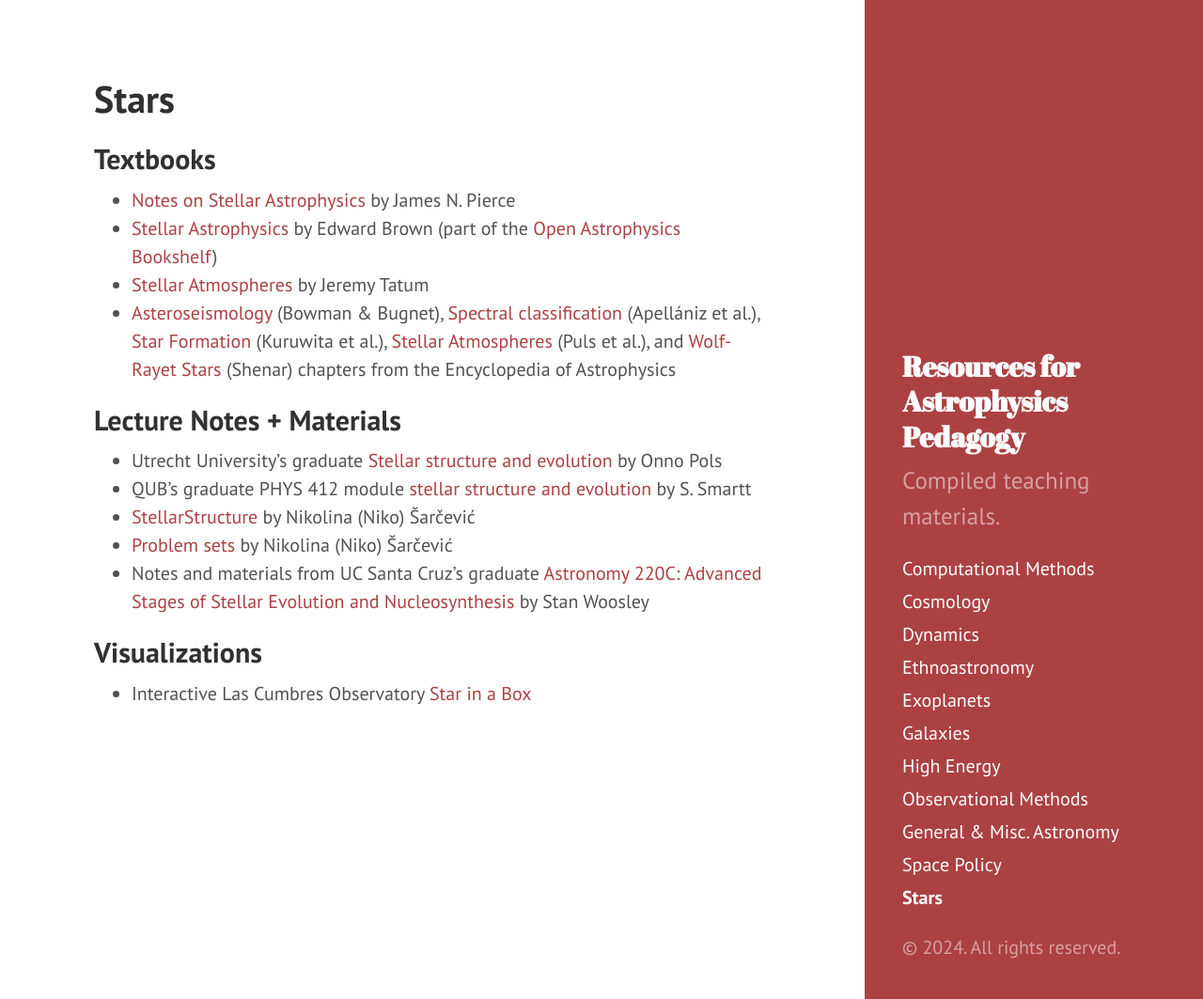
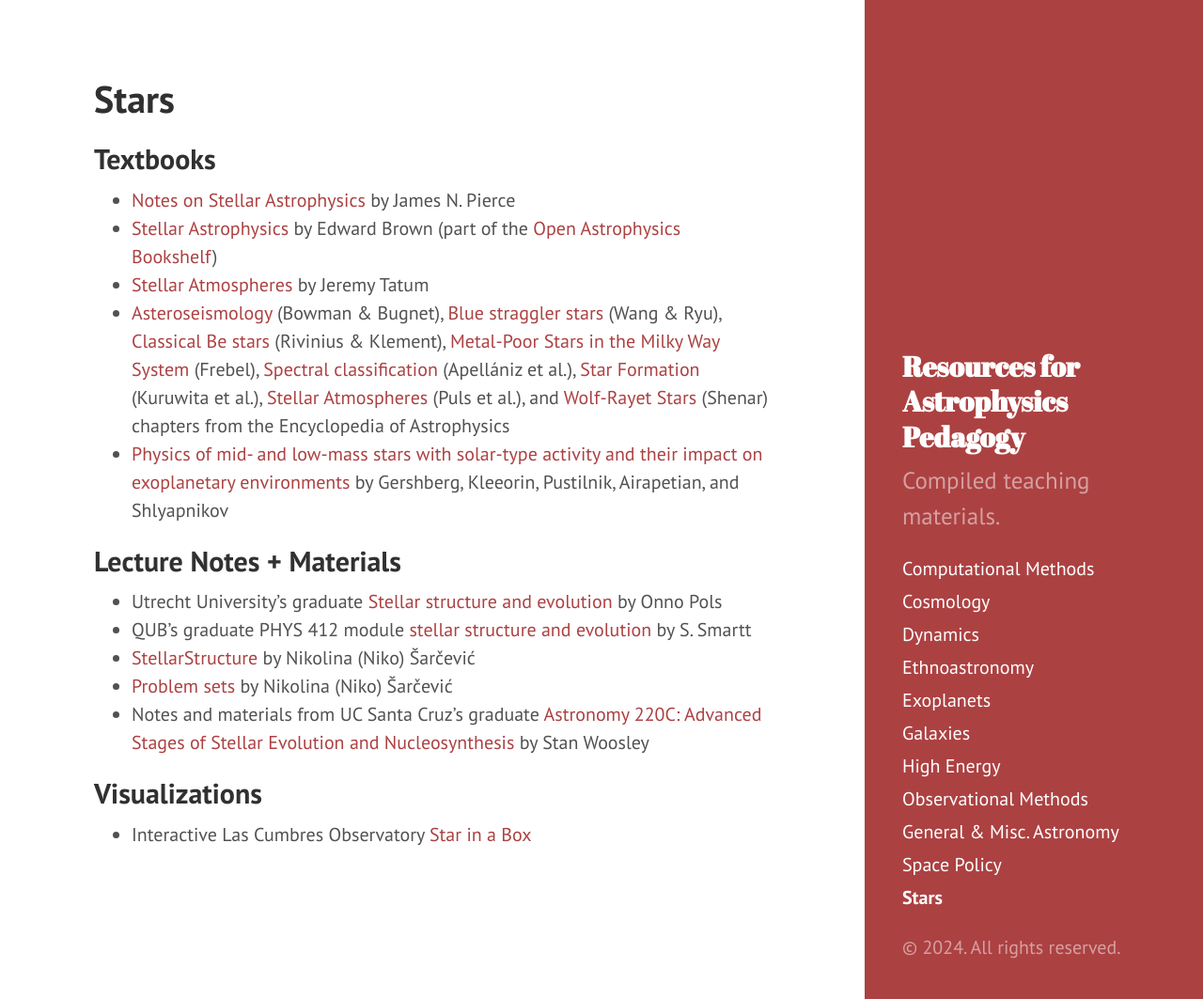
Before and after one commit to astroteaching/astroteaching.github.io, a Jekyll site: the page built from stars.md, in a window 1280 px wide and 1063 px high. Shown: the whole window at 94% size. Built offline with Jekyll 4.4.1, drawn with Linux system fonts in a browser that asks for light colours.

Commit message:
add resources

```diff
--- a/stars.md
+++ b/stars.md
@@ -7,7 +7,8 @@ title: Stars
 - [Notes on Stellar Astrophysics](https://mavdisk.mnsu.edu/wp5884kt/nsa/){:target="_blank"} by James N. Pierce
 - [Stellar Astrophysics](https://web.pa.msu.edu/people/ebrown/docs/stellar-notes.pdf){:target="_blank"} by Edward Brown (part of the [Open Astrophysics Bookshelf](http://open-astrophysics-bookshelf.github.io){:target="_blank"})
 - [Stellar Atmospheres](https://www.astro.uvic.ca/~tatum/stellatm.html){:target="_blank"} by Jeremy Tatum
-- [Asteroseismology](https://arxiv.org/abs/2410.01715){:target="_blank"} (Bowman & Bugnet), [Spectral classification](https://arxiv.org/abs/2410.07301){:target="_blank"} (Apellániz et al.), [Star Formation](https://arxiv.org/abs/2409.03371){:target="_blank"} (Kuruwita et al.), [Stellar Atmospheres](https://arxiv.org/abs/2409.03329){:target="_blank"} (Puls et al.), and [Wolf-Rayet Stars](https://arxiv.org/abs/2410.04436){:target="_blank"} (Shenar) chapters from the Encyclopedia of Astrophysics
+- [Asteroseismology](https://arxiv.org/abs/2410.01715){:target="_blank"} (Bowman & Bugnet), [Blue straggler stars](https://arxiv.org/abs/2410.10314){:target="_blank"} (Wang & Ryu), [Classical Be stars](https://arxiv.org/abs/2411.06882){:target="_blank"} (Rivinius & Klement), [Metal-Poor Stars in the Milky Way System](https://arxiv.org/abs/2411.15415){:target="_blank"} (Frebel), [Spectral classification](https://arxiv.org/abs/2410.07301){:target="_blank"} (Apellániz et al.), [Star Formation](https://arxiv.org/abs/2409.03371){:target="_blank"} (Kuruwita et al.), [Stellar Atmospheres](https://arxiv.org/abs/2409.03329){:target="_blank"} (Puls et al.), and [Wolf-Rayet Stars](https://arxiv.org/abs/2410.04436){:target="_blank"} (Shenar) chapters from the Encyclopedia of Astrophysics
+- [Physics of mid- and low-mass stars with solar-type activity and their impact on exoplanetary environments](https://arxiv.org/abs/2411.11898){:target="_blank"} by Gershberg, Kleeorin, Pustilnik, Airapetian, and Shlyapnikov
 
 ## Lecture Notes + Materials
 - Utrecht University's graduate [Stellar structure and evolution](https://www.astro.ru.nl/~onnop/education/stev_utrecht_notes/){:target="_blank"} by Onno Pols
```
Also changed, not shown: cosmology.md (+2 -1 lines), dynamics.md (+1 -0 lines), exoplanets.md (+2 -1 lines), galaxies.md (+1 -0 lines), highenergy.md (+2 -0 lines).
